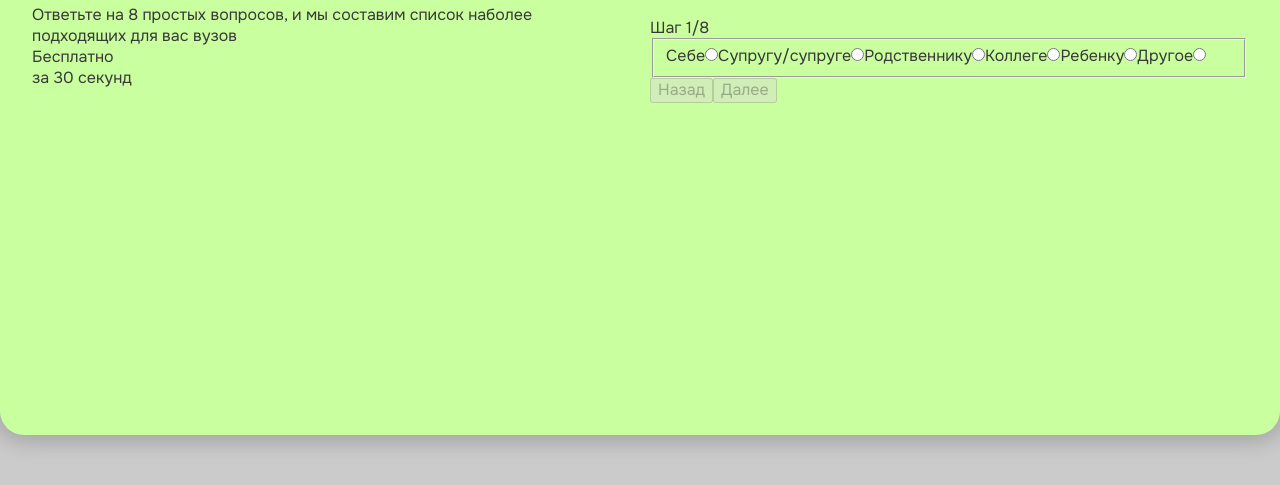
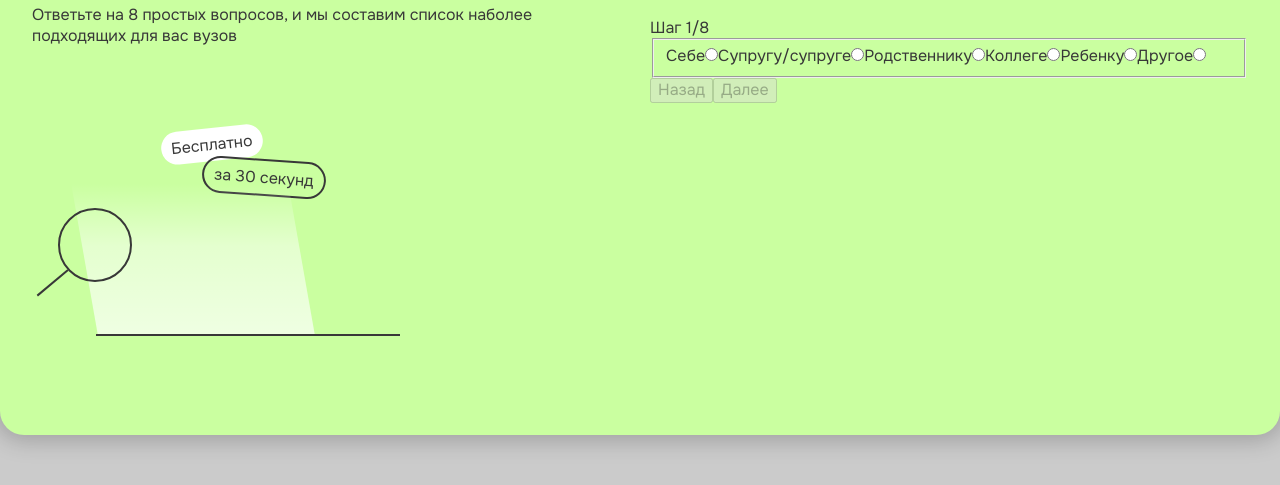
Before and after one commit to inna1305/quiz, a website built with webpack: page src/index.html in a window 1280 px wide. Shown: the part 125-610 px from the top of the page. Built offline with nearby package versions, Linux system fonts and the light colour scheme.

Commit message:
feat: add decor

```diff
--- a/src/pages/main/mainPage.js
+++ b/src/pages/main/mainPage.js
@@ -15,8 +15,8 @@ const mainPage = () => {
         ' на 8 простых вопросов, и мы составим список наболее подходящих для вас вузов');
 
     const decorContainer = createElement('div', { class: 'about__decor' });
-    const decorWord1 = createElement('div', { class: 'about__decor_word1' }, 'Бесплатно');
-    const decorWord2 = createElement('div', { class: 'about__decor_word2' }, 'за 30 секунд');
+    const decorWord1 = createElement('div', { class: 'about__decor_word1 about__decor_word' }, 'Бесплатно');
+    const decorWord2 = createElement('div', { class: 'about__decor_word2 about__decor_word' }, 'за 30 секунд');
     const decorCircle = createElement('div', { class: 'about__decor_circle' });
     const decorLine = createElement('div', { class: 'about__decor_line' });
     const decorLight = createElement('div', { class: 'about__decor_light' });
--- a/src/pages/main/mainPage.scss
+++ b/src/pages/main/mainPage.scss
@@ -14,6 +14,8 @@
 }
 
 .about {
+  display: flex;
+  flex-direction: column;
 
   &__title {
     font: $title-font;
@@ -23,4 +25,72 @@
   &__description {
     font: $text-font;
   }
+
+  &__decor {
+    position: relative;
+  }
+
+  &__decor_word {
+    border-radius: $border-radius-size;
+    padding: 6px 10px;
+    box-sizing: border-box;
+    display: inline-block;
+    position: absolute;
+  }
+
+  &__decor_word1 {
+    background-color: white;
+    top: 82px;
+    transform: rotate(-6deg);
+    left: 129px;
+  }
+
+  &__decor_word2 {
+    border: 2px solid;
+    top: 113px;
+    transform: rotate(4deg);
+    left: 170px;
+  }
+
+  &__decor_circle {
+    position: absolute;
+    border: 2px solid;
+    width: 70px;
+    height: 70px;
+    border-radius: 70px;
+    top: 162px;
+    left: 26px;
+    z-index: 1;
+  }
+
+  &__decor_line {
+    position: absolute;
+    width: 40px;
+    border-bottom: 2px solid;
+    height: 2px;
+    top: 234px;
+    left: 0;
+    transform: rotate(-40deg);
+  }
+
+  &__decor_light {
+    position: absolute;
+    height: 155px;
+    width: 217px;
+    left: 52px;
+    top: 133px;
+    transform: skewX(10deg);
+    background: rgb(255, 255, 255);
+    background: linear-gradient(0deg, rgb(255, 255, 255) 0%, rgba(255, 255, 255, 0.6965379902) 57%, rgba(255, 255, 255, 0) 97%);
+    opacity: 0.7;
+  }
+
+  &__decor_bottom {
+    position: absolute;
+    width: 304px;
+    height: 2px;
+    border-bottom: 2px solid;
+    top: 286px;
+    left: 64px;
+  }
 }
```
